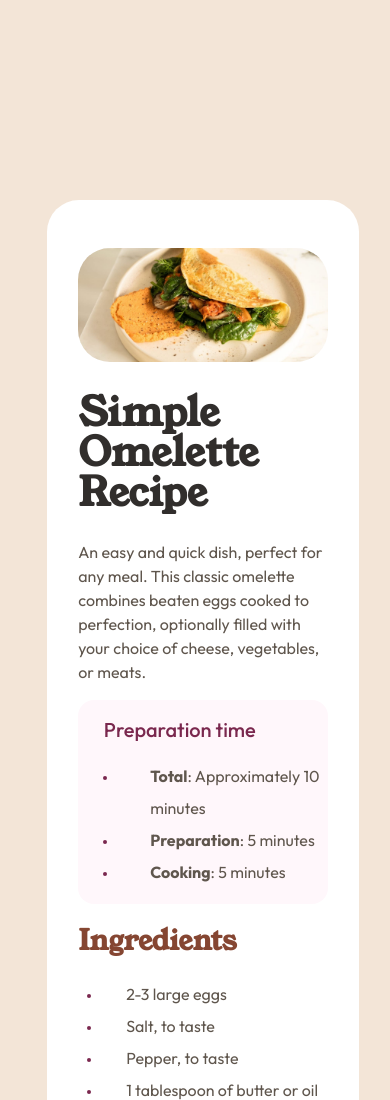
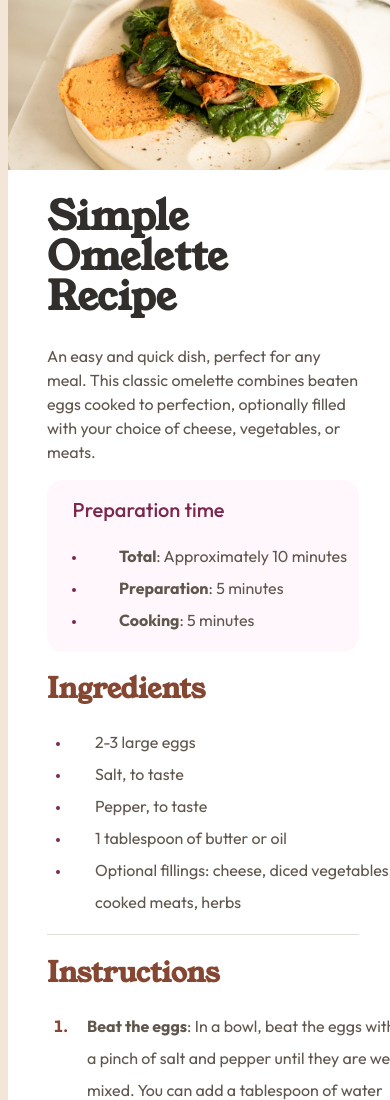
Before and after one commit to LukJeru/recipe-page, a plain HTML site: page index.html in a window 390 px wide. Shown: the top 1100 px of the page. Drawn offline with Linux system fonts and the light colour scheme.

Commit message:
responsiveness mobile

```diff
--- a/index.html
+++ b/index.html
@@ -10,8 +10,8 @@
 </head>
 <body>
   <main>
+    <img src="assets/images/image-omelette.jpeg" alt="omelette">
     <header>
-      <img src="assets/images/image-omelette.jpeg" alt="omelette">
       <h1>Simple Omelette Recipe</h1>
 
       <p>An easy and quick dish, perfect for any meal. This classic omelette combines beaten eggs cooked
--- a/style.css
+++ b/style.css
@@ -93,7 +93,10 @@ main{
 
 
 img {
-  width: 100%;
+  width: 80%;
+  position: relative;
+  top: 3rem;
+  margin: 0 auto;
   object-fit: contain;
   border-radius: 2rem;
 }
@@ -168,3 +171,22 @@ ul li::marker {
   right: 1rem;
   width: 100%;
 }
+
+/*media queries*/
+
+@media only screen and (max-width: 600px) {
+  main {
+    width: 100%;
+    margin-top: -2rem;
+    border-radius: 0;
+    min-height: 100%;
+  }
+
+  img {
+    width: 100%;
+    margin-top: -2rem;
+    object-fit: contain;
+    border-radius: 0;
+  }
+
+}
```
